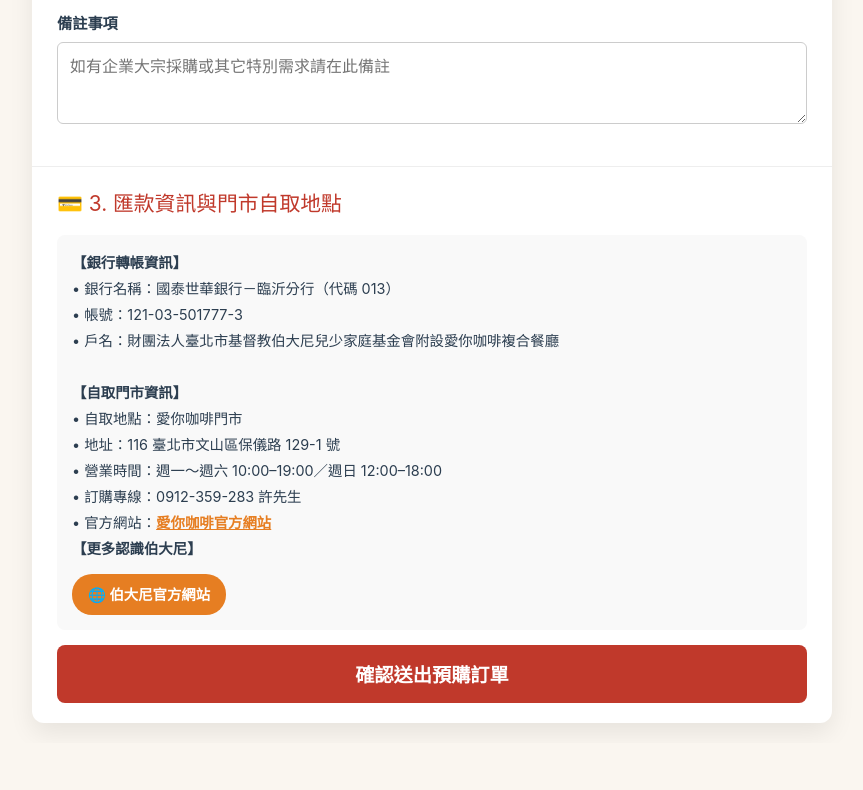
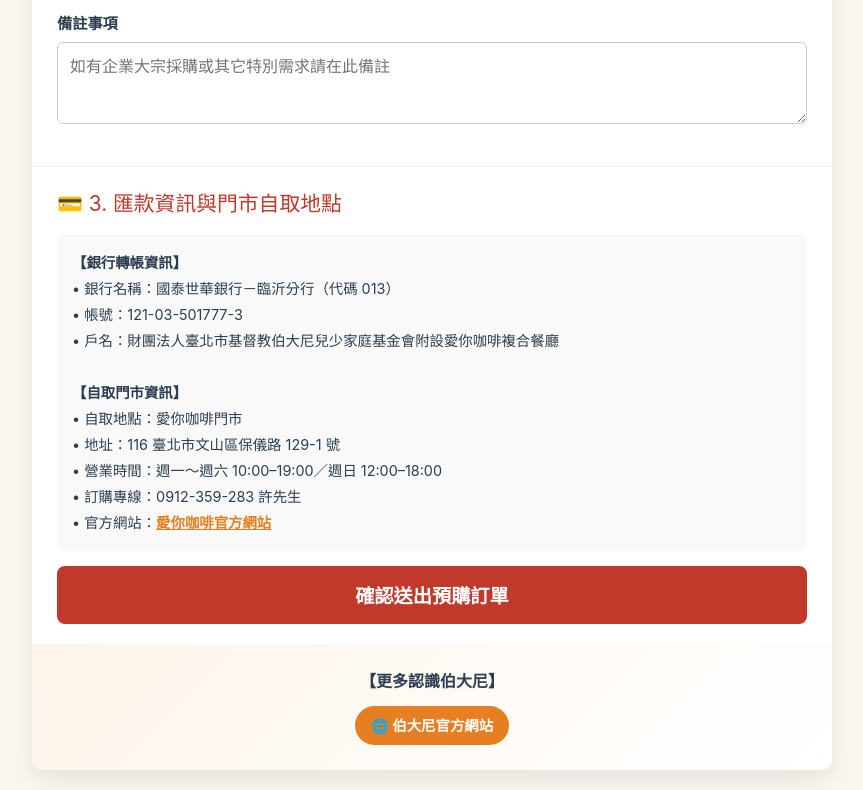
Before and after one commit to timothy0428-prog/bethanycafe, a plain HTML site: page index.html in a window 1280 px wide. Shown: the part 2497-3287 px from the top of the page, without its empty margins (208-1071 px from the left). Before the commit the page ends 3240 px from the top, so only its background shows below. Drawn offline with Linux system fonts and the light colour scheme.

Commit message:
Update index.html

```diff
--- a/index.html
+++ b/index.html
@@ -451,12 +451,14 @@
         • 地址：116 臺北市文山區保儀路 129-1 號<br>
         • 營業時間：週一～週六 10:00–19:00／週日 12:00–18:00<br>
         • 訂購專線：0912-359-283 許先生<br>
-        • 官方網站：<a href="https://bethany5200.my.canva.site/love-u-cafe" target="_blank" class="official-link">愛你咖啡官方網站</a><br>
-        <strong>【更多認識伯大尼】</strong><br>
-        <a href="https://www.bethany.org.tw/" target="_blank" class="site-link-btn">🌐 伯大尼官方網站</a>
+        • 官方網站：<a href="https://bethany5200.my.canva.site/love-u-cafe" target="_blank" class="official-link">愛你咖啡官方網站</a>
       </div>
 
       <button type="submit" class="btn-submit" id="submitBtn">確認送出預購訂單</button>
+    </div>
+    <div class="header-content">
+       <strong>【更多認識伯大尼】</strong><br>
+        <a href="https://www.bethany.org.tw/" target="_blank" class="site-link-btn">🌐 伯大尼官方網站</a>
     </div>
   </form>
 </div>
```
